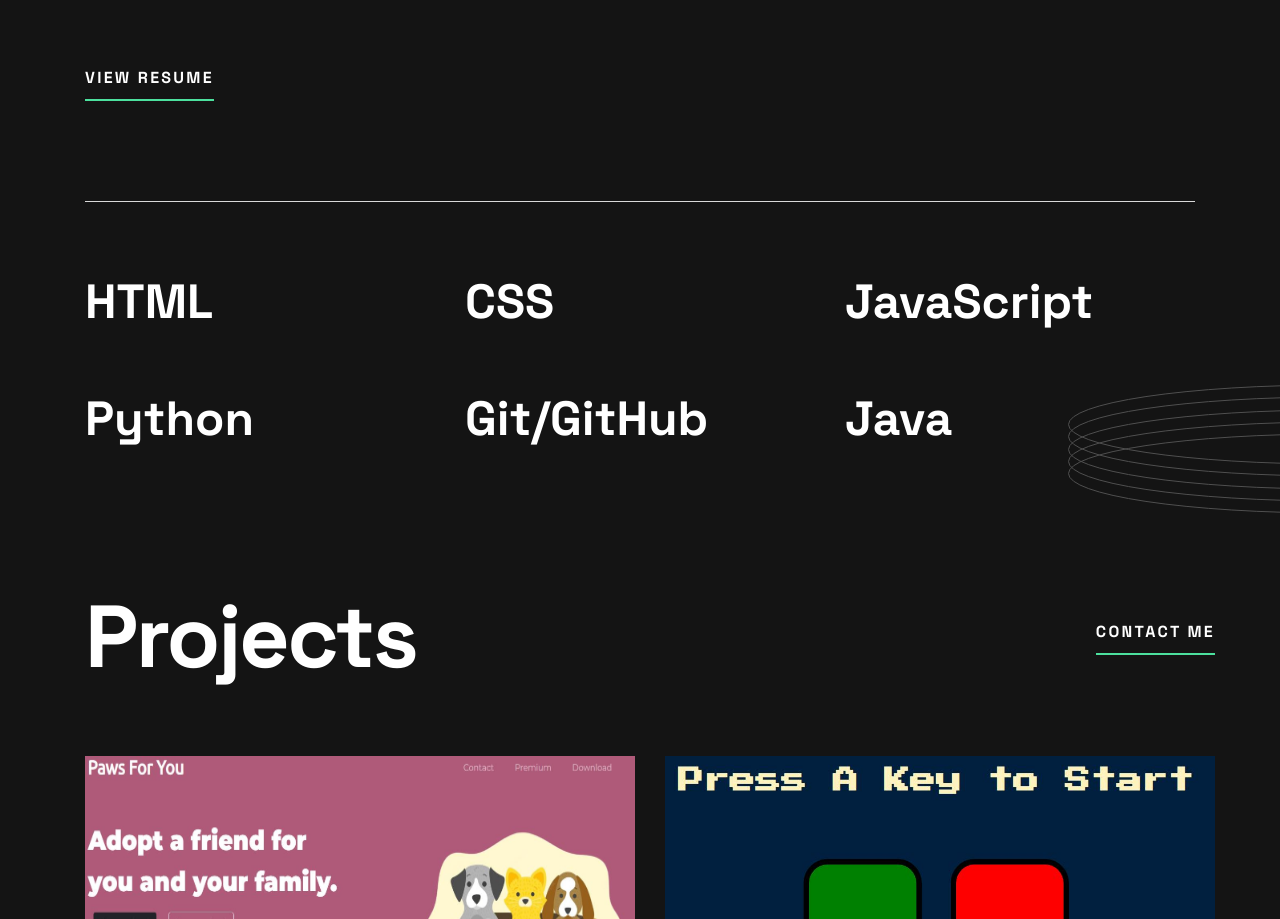
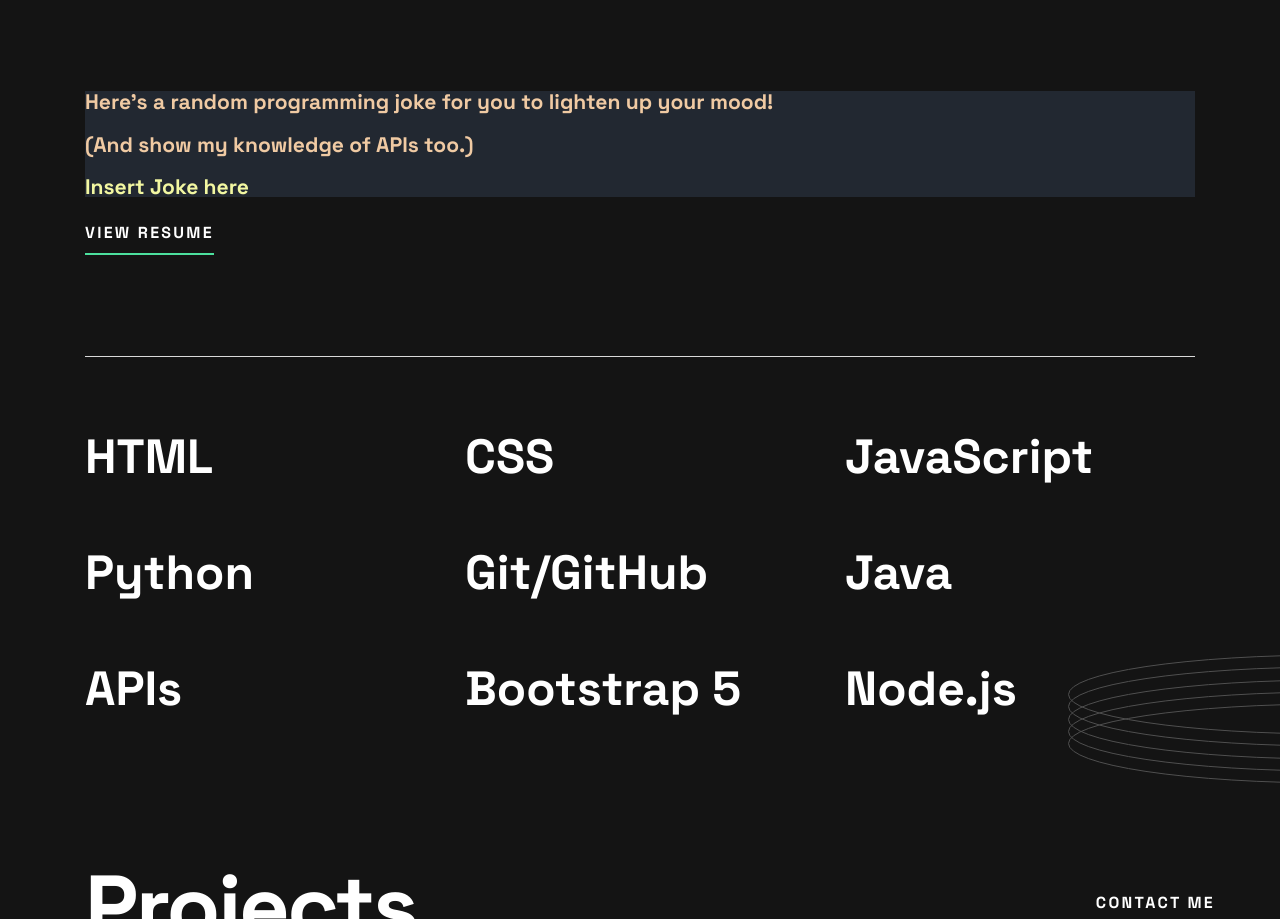
Before and after one commit to NasifArnob/NNS-Portfolio-Site, a plain HTML site: page index.html in a window 1280 px wide. Shown: the part 616-1535 px from the top of the page. Drawn offline with Linux system fonts and the light colour scheme; no server answers.

Commit message:
Add files via upload
With API usage

```diff
--- /dev/null
+++ b/app.js
@@ -0,0 +1,18 @@
+
+async function jokeFetch(){
+
+  let config = {
+    header: {
+      Accept: "application/json",
+    },
+  };
+
+  let  joke = await fetch("https://v2.jokeapi.dev/joke/Programming?blacklistFlags=nsfw,religious,political,racist,sexist,explicit&type=single");
+
+  let jokeData = await joke.json();
+
+  document.querySelector(".joke").innerHTML = "The Random Joke: " + jokeData.joke;
+  console.log(jokeData.joke);
+};
+
+jokeFetch();
--- a/index.html
+++ b/index.html
@@ -112,9 +112,22 @@
                 Based in Dhaka, Bangladesh, I'm a front-end developer passionate about
                 building accessible web apps that users love.
               </p>
-              <a href="https://drive.google.com/file/d/1QZNQA_XKJmahbg5YRoiyu6o-bBUzDCA-/view?usp=sharing" class="hero__contact underline">View Resume</a>
+              <br>
+
             </div>
+
           </div>
+          <div class="jokeDiv">
+
+
+          <h3>Here's a random programming joke for you to lighten up your mood!</h3>
+          <h3>(And show my knowledge of APIs too.)</h3>
+          <h3 class="joke"> Insert Joke here</h3>
+
+          </div>
+          <a href="https://drive.google.com/file/d/1QZNQA_XKJmahbg5YRoiyu6o-bBUzDCA-/view?usp=sharing" class="hero__contact underline">View Resume</a>
+
+
         </div>
       </section>
 
@@ -143,6 +156,18 @@
           </div>
           <div class="skills__item">
             <h3 class="skills__title">Java</h3>
+
+          </div>
+          <div class="skills__item">
+            <h3 class="skills__title">APIs</h3>
+
+          </div>
+          <div class="skills__item">
+            <h3 class="skills__title">Bootstrap 5</h3>
+
+          </div>
+          <div class="skills__item">
+            <h3 class="skills__title">Node.js</h3>
 
           </div>
         </div>
@@ -358,5 +383,8 @@
         </nav>
       </div>
     </footer>
+    <script type="text/javascript" src="app.js">
+
+    </script>
   </body>
 </html>
--- a/style.css
+++ b/style.css
@@ -68,6 +68,16 @@ h2,
 h3 {
   line-height: 1;
 }
+
+.jokeDiv{
+  width: 100%;
+  background-color: #222831;
+  color: #F0CAA3;
+}
+.joke{
+  color: #F2F7A1;
+}
+
 
 .header-xl {
   font-size: 2.5rem;
```
